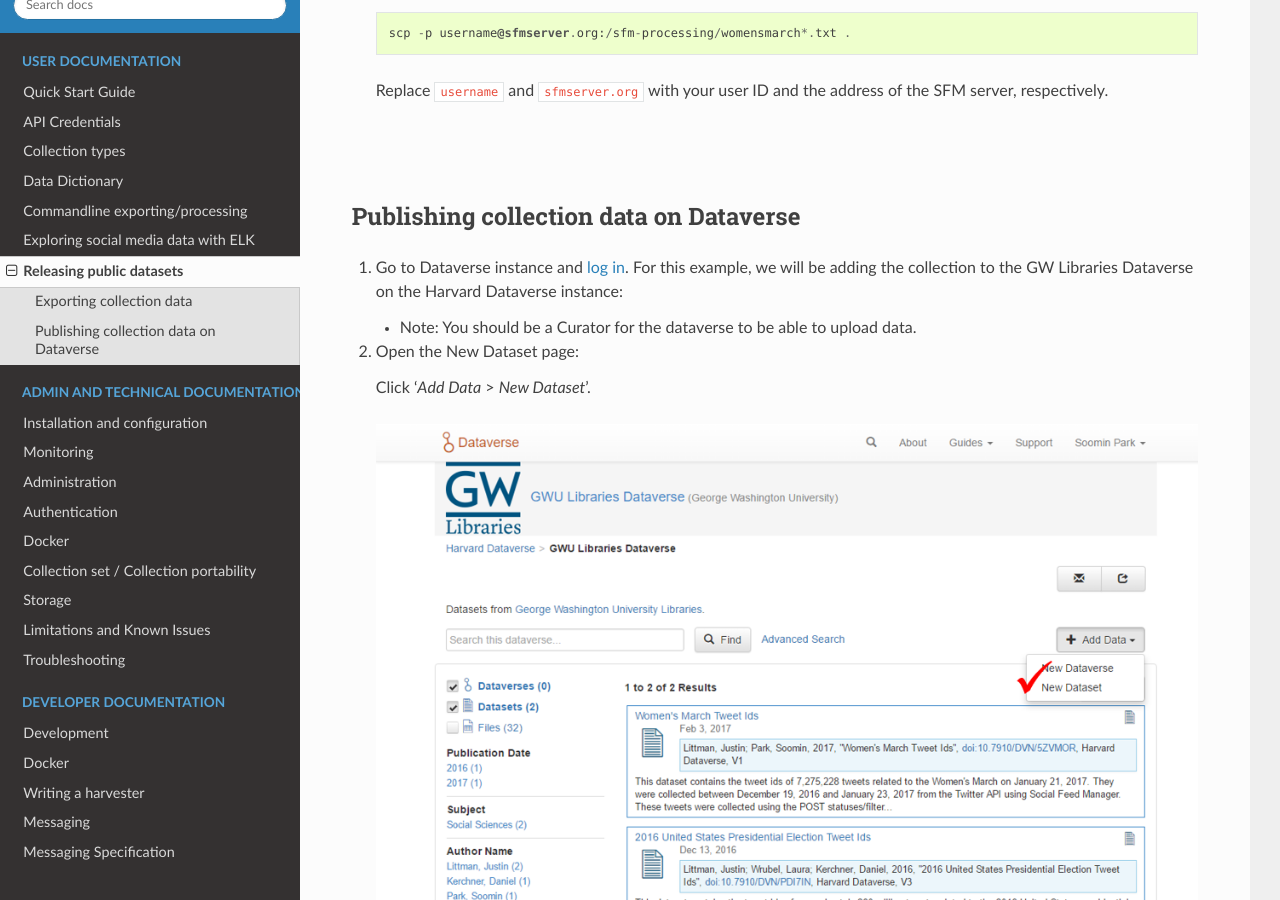
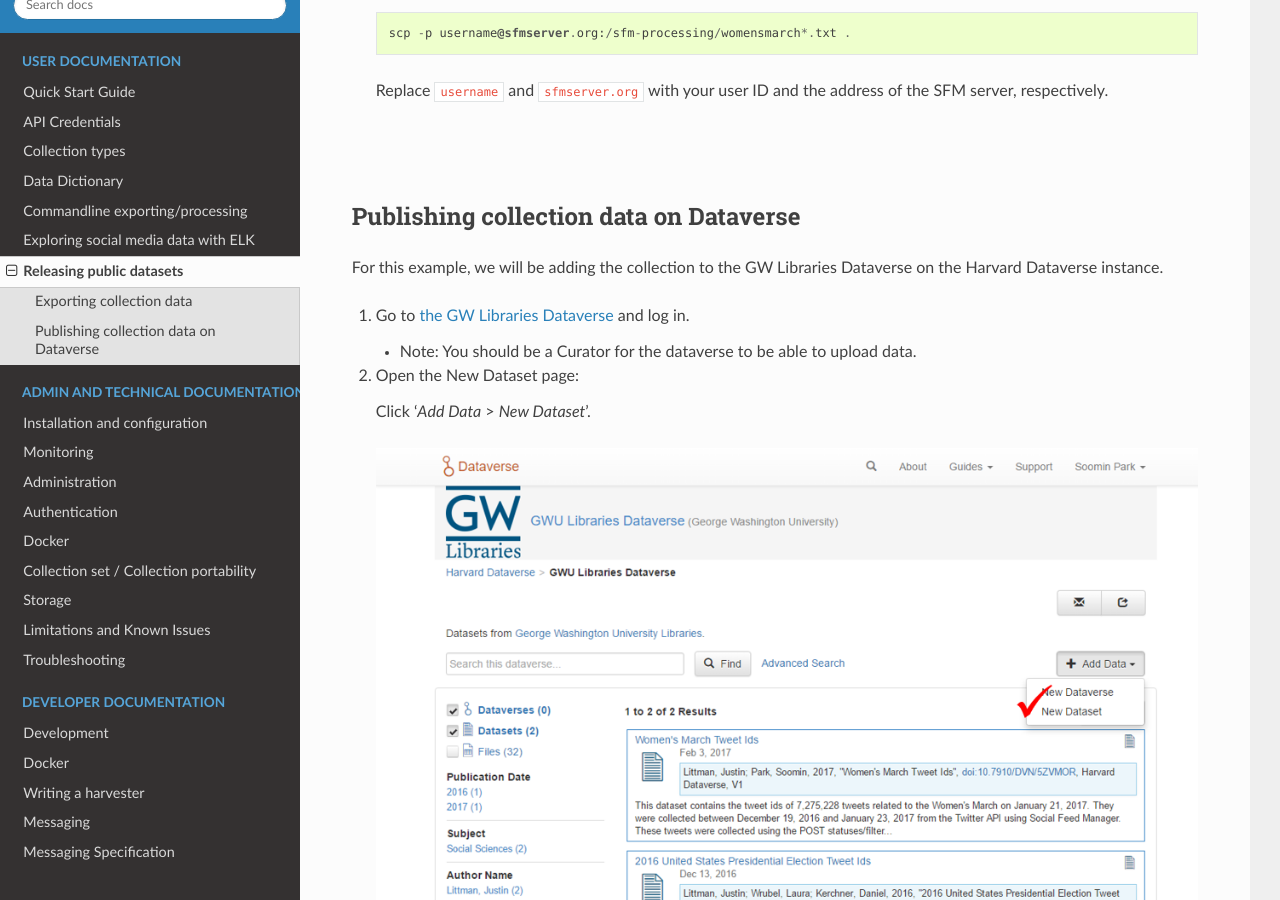
Before and after one commit to gwu-libraries/sfm-ui, a Sphinx documentation site: the page built from docs/releasing_datasets.rst, in a window 1280 px wide and 900 px high, scrolled down 2198 px. Built offline with Sphinx 7.4.7 and the Read the Docs theme 2.0.0, drawn with Linux system fonts in a browser that asks for light colours.

Commit message:
Update releasing_datasets.rst

```diff
--- a/docs/releasing_datasets.rst
+++ b/docs/releasing_datasets.rst
@@ -68,7 +68,9 @@
 ---------------------------------------
 Publishing collection data on Dataverse
 ---------------------------------------
-1. Go to Dataverse instance and `log in <https://dataverse.harvard.edu>`_. For this example, we will be adding the collection to the GW Libraries Dataverse on the Harvard Dataverse instance:
+For this example, we will be adding the collection to the GW Libraries Dataverse on the Harvard Dataverse instance.
+
+1. Go to `the GW Libraries Dataverse <https://dataverse.harvard.edu/dataverse/gwu-libraries>`_ and log in.
 
    - Note: You should be a Curator for the dataverse to be able to upload data.
 
```
